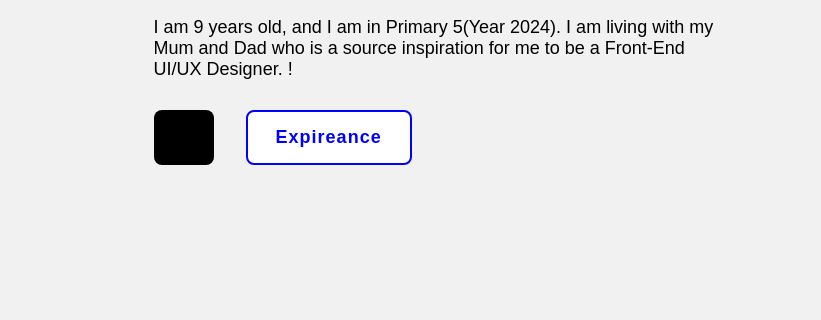
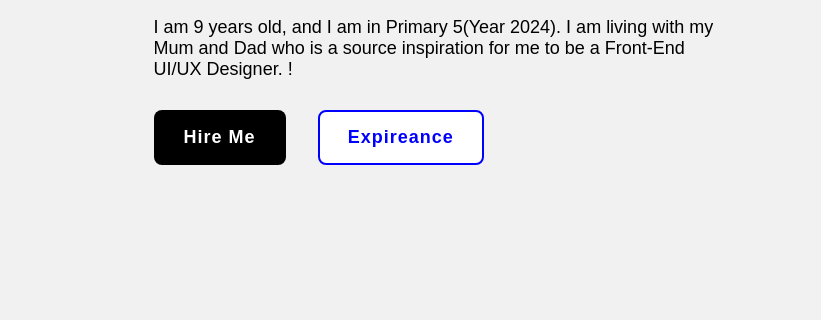
Before and after one commit to JrAlexanders/Portfolio001, a plain HTML site: page index.html in a window 1280 px wide. Shown: the part 389-709 px from the top of the page, 0-821 px from the left. Drawn offline with nearby package versions, Linux system fonts and the light colour scheme.

Commit message:
Update index.html

```diff
--- a/index.html
+++ b/index.html
@@ -38,7 +38,8 @@
             !</p>
 
             <div class="btn-box">
-                <button class="btn-1"><a href="mailto:alexladwong@gmail.com"  Hire Me </a></button>
+              <a href="mailto:alexladwong@gmail.com"<button class="btn-1">  Hire Me</button> </a>
+<!--                 <a href=":fake@email.com">fake@email.com</a> -->
                 <button class="btn-2">Expireance</button>
             </div>
         </div>
```
